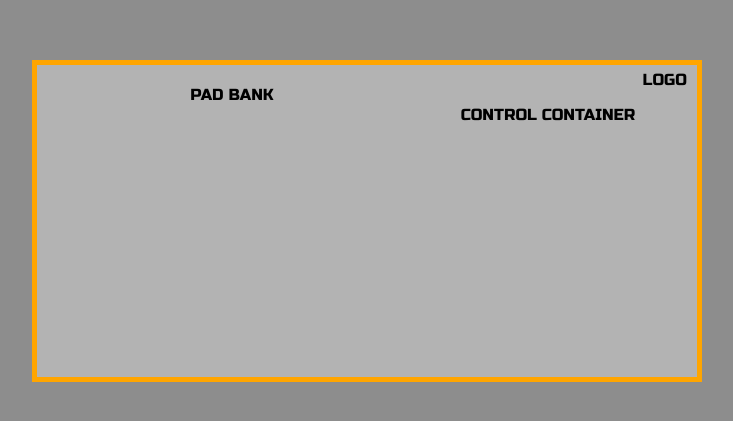
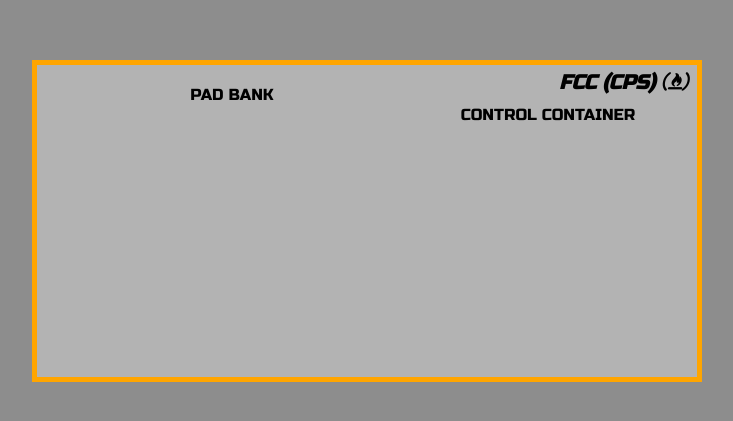
Before and after one commit to CristianPeralta/fcc-fe-projects, a React (Create React App) app in the folder drum-machine/: page / in a window 1280 px wide. Shown: the part 187-608 px from the top of the page, without its empty margins (273-1006 px from the left). Built offline with nearby package versions, Linux system fonts and the light colour scheme.

Commit message:
add logo component

```diff
--- a/drum-machine/public/index.html
+++ b/drum-machine/public/index.html
@@ -10,6 +10,7 @@
       content="Web site created using create-react-app"
     />
     <link rel="apple-touch-icon" href="%PUBLIC_URL%/logo192.png" />
+    <link rel="stylesheet" href="https://maxcdn.bootstrapcdn.com/font-awesome/4.7.0/css/font-awesome.min.css">
     <!--
       manifest.json provides metadata used when your web app is installed on a
       user's mobile device or desktop. See https://developers.google.com/web/fundamentals/web-app-manifest/
--- a/drum-machine/src/App.js
+++ b/drum-machine/src/App.js
@@ -1,5 +1,14 @@
 import React, { Component } from 'react';
 import './App.css';
+
+const Logo = (props) => {
+  return (
+    <div className="logo">
+      <div className="inner-logo ">{'FCC (CPS)' + String.fromCharCode(160)}</div>
+      <i className="inner-logo fa fa-free-code-camp" />
+    </div>
+  );
+};
 
 class App extends Component {
   constructor(props) {
@@ -13,9 +22,7 @@ class App extends Component {
           PAD BANK
         </div>
 
-        <div className="logo">
-          LOGO
-        </div>
+        <Logo />
 
         <div className="controls-container">
           CONTROL CONTAINER
```
